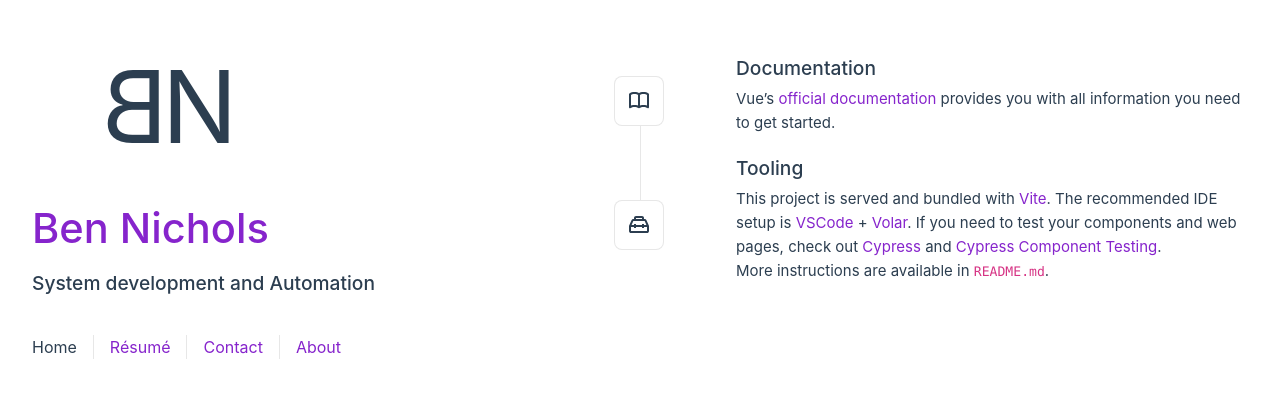
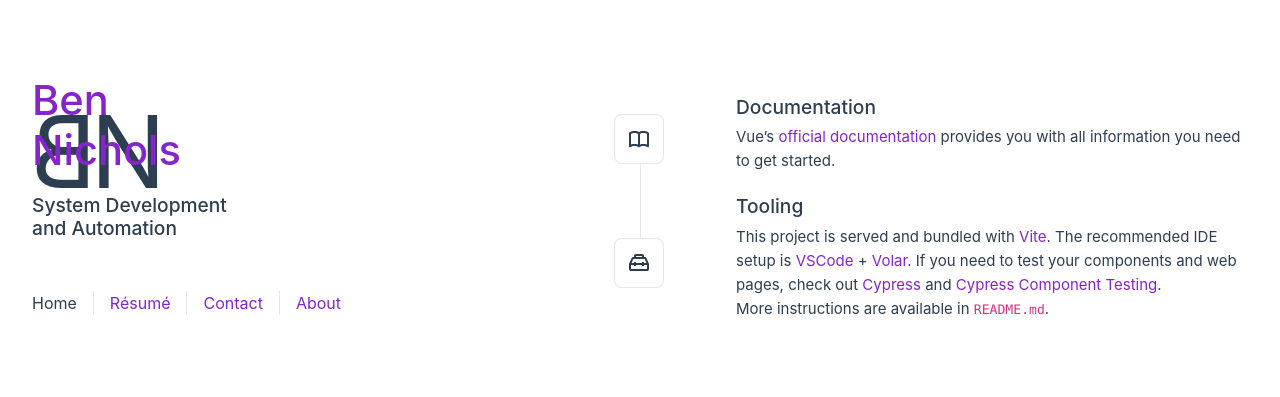
Before and after one commit to bnichs/bnichs-public, a Vue app in the folder bnichs/: page / in a window 1280 px wide. Shown: the part 197-594 px from the top of the page. Built offline with nearby package versions, Linux system fonts and the light colour scheme.

Commit message:
TitleBox

```diff
--- a/bnichs/src/App.vue
+++ b/bnichs/src/App.vue
@@ -1,6 +1,6 @@
 <script setup lang="ts">
 import { RouterLink, RouterView } from 'vue-router'
-import HelloWorld from './components/HelloWorld.vue'
+import TitleBox from './components/HelloWorld.vue'
 </script>
 
 <template>
@@ -9,7 +9,20 @@ import HelloWorld from './components/HelloWorld.vue'
 
 
     <div class="wrapper">
-      <HelloWorld msg="Ben Nichols" />
+      <TitleBox msg="Ben Nichols" />
+
+<!--      <div class="greetings">-->
+
+<!--        <div class="bn-logo logo">-->
+<!--          <span class='flip_H letter-1'>B</span>-->
+<!--          <span class="letter-2">N</span>-->
+<!--        </div>-->
+
+<!--        <h1 class="green">{{ msg }}</h1>-->
+<!--        <h3>-->
+<!--          System Development and Automation-->
+<!--        </h3>-->
+<!--      </div>-->
 
       <nav>
         <RouterLink to="/">Home</RouterLink>
--- a/bnichs/src/components/HelloWorld.vue
+++ b/bnichs/src/components/HelloWorld.vue
@@ -5,17 +5,22 @@ defineProps<{
 </script>
 
 <template>
-  <div class="greetings">
+  <div class="greetings row">
+    <div class="col-md-1">
 
     <div class="bn-logo logo">
       <span class='flip_H letter-1'>B</span>
       <span class="letter-2">N</span>
     </div>
+    </div>
 
-    <h1 class="green">{{ msg }}</h1>
-    <h3>
-      System development and Automation
-    </h3>
+    <div class="col vertical-center">
+
+      <h1 class="green">{{ msg }}</h1>
+      <h3>
+        System Development and Automation
+      </h3>
+    </div>
   </div>
 </template>
 
@@ -77,4 +82,13 @@ h3 {
     text-align: left;
   }
 }
+
+
+.vertical-center {
+  margin: 0;
+  position: absolute;
+  top: 50%;
+  -ms-transform: translateY(-50%);
+  transform: translateY(-50%);
+}
 </style>
```
